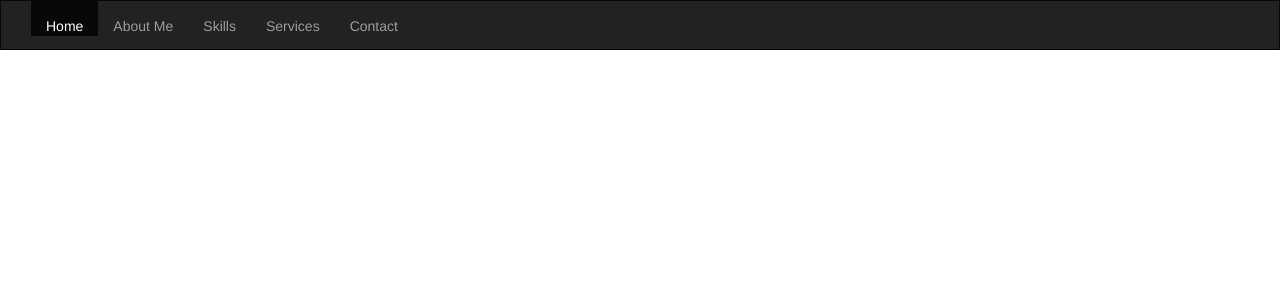
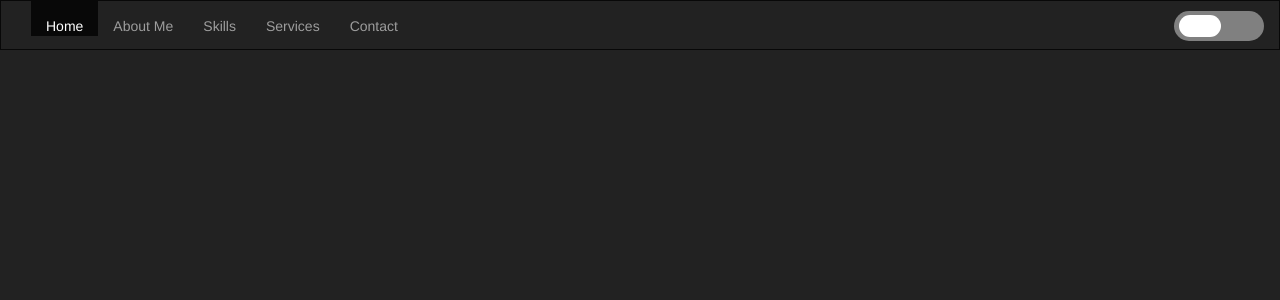
Before and after one commit to Abd-Elrazek/MY_Website, a PHP site: page / in a window 1280 px wide. Shown: the top 300 px of the page. Run offline with PHP 8.4, Linux system fonts and the light colour scheme; some web fonts are replaced.

Commit message:
add file toggle-switch.css and toggle-switch.js

```diff
--- /dev/null
+++ b/css/toggle-switch.css
@@ -0,0 +1,45 @@
+input[type=checkbox] {
+    height: 0;
+    width: 0;
+    visibility: hidden;
+}
+
+label {
+    cursor: pointer;
+    text-indent: -9999px;
+    width: 90px;
+    height: 30px;
+    background: grey;
+    display: block;
+    margin-top: -10px;
+    border-radius: 100px;
+    position: relative;
+
+}
+
+label:after {
+    content: '';
+    position: absolute;
+    top: 6px;
+    left: 5px;
+    width: 42px;
+    height: 22px;
+    background: #fff;
+    border-radius: 85px;
+    margin-top: -2px;
+    transition: 0.4s;
+}
+
+
+input:checked + label {
+    background: #bada55;
+}
+
+input:checked + label:after {
+    left: calc(100% - 5px);
+    transform: translateX(-100%);
+}
+
+label:active:after {
+    width: 130px;
+}
--- a/index.php
+++ b/index.php
@@ -17,8 +17,7 @@
     <link rel="stylesheet" href="css/fontawesome-all.css" type="text/css" />
     <link rel="stylesheet" href="https://fonts.googleapis.com/css?family=BioRhyme+Expanded:400,700">
     <link rel="stylesheet" href="css/main-style.css" />
-
-
+    <link rel="stylesheet" href="css/toggle-switch.css" />
 </head>
 
 <body>
@@ -42,7 +41,13 @@
                     <li><a class="h" href="#">Skills</a></li>
                     <li><a class="h" href="#">Services</a></li>
                     <li><a class="h" href="#">Contact</a></li>
+                </ul>
 
+                <ul class="nav navbar-nav navbar-right">
+                    <li>
+                        <input type="checkbox" id="switch" />
+                        <label for="switch">Switch</label>
+                    </li>
                 </ul>
             </div>
             <!-- /.navbar-collapse -->
@@ -59,6 +64,7 @@
     <!-- basic js load..... -->
     <script src=" js/jquery-3.2.1.min.js "></script>
     <script src="js/bootstrap.min.js "></script>
+    <script src="js/toggle-switch.js"></script>
 
 
 </body>
--- a/js/ok.js
+++ /dev/null
@@ -1 +0,0 @@
-/* global  , document */
--- /dev/null
+++ b/js/toggle-switch.js
@@ -0,0 +1,12 @@
+/* global  , document */
+var checked = function () {
+    var n = document.getElementById("switch").checked;
+    if (n === true)
+        document.body.style.background = "#ededec";
+    else
+        document.body.style.background = "#222";
+};
+
+checked();
+
+$("input[type=checkbox]").on("click", checked);
```
